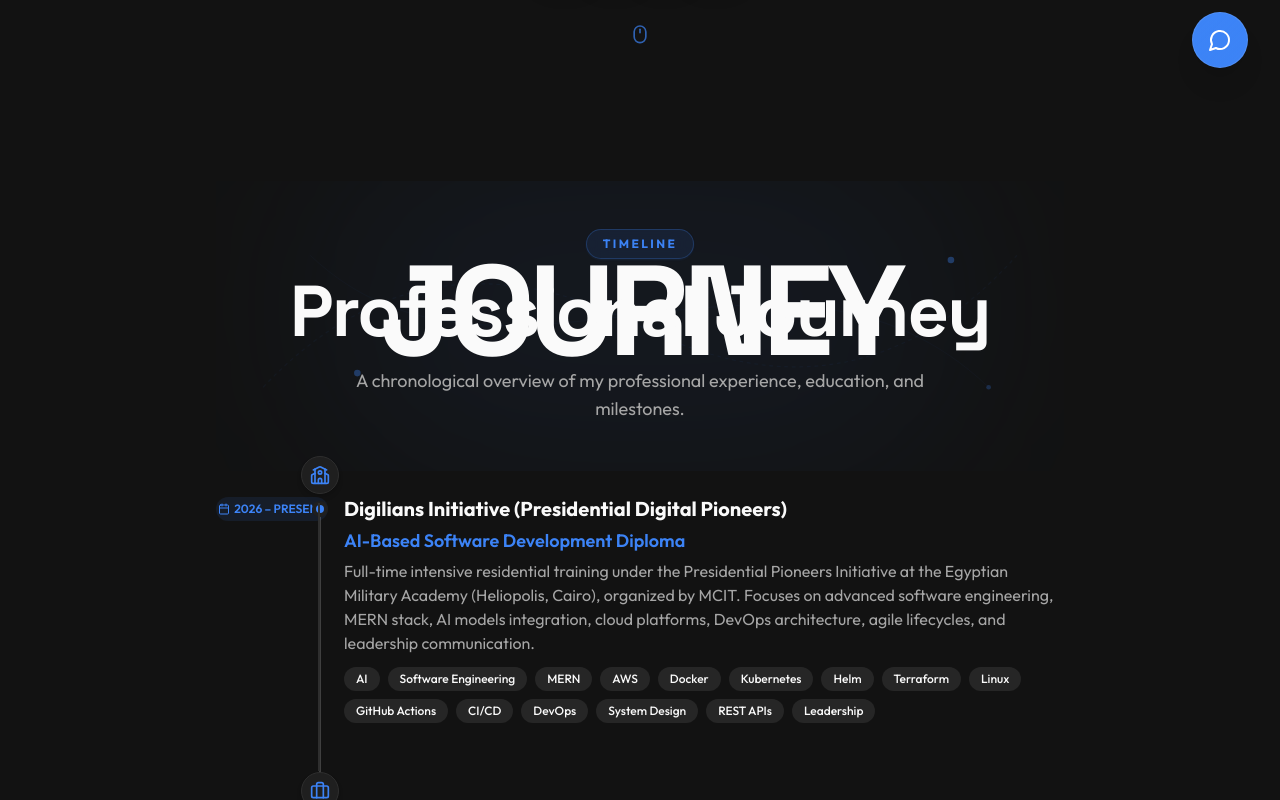
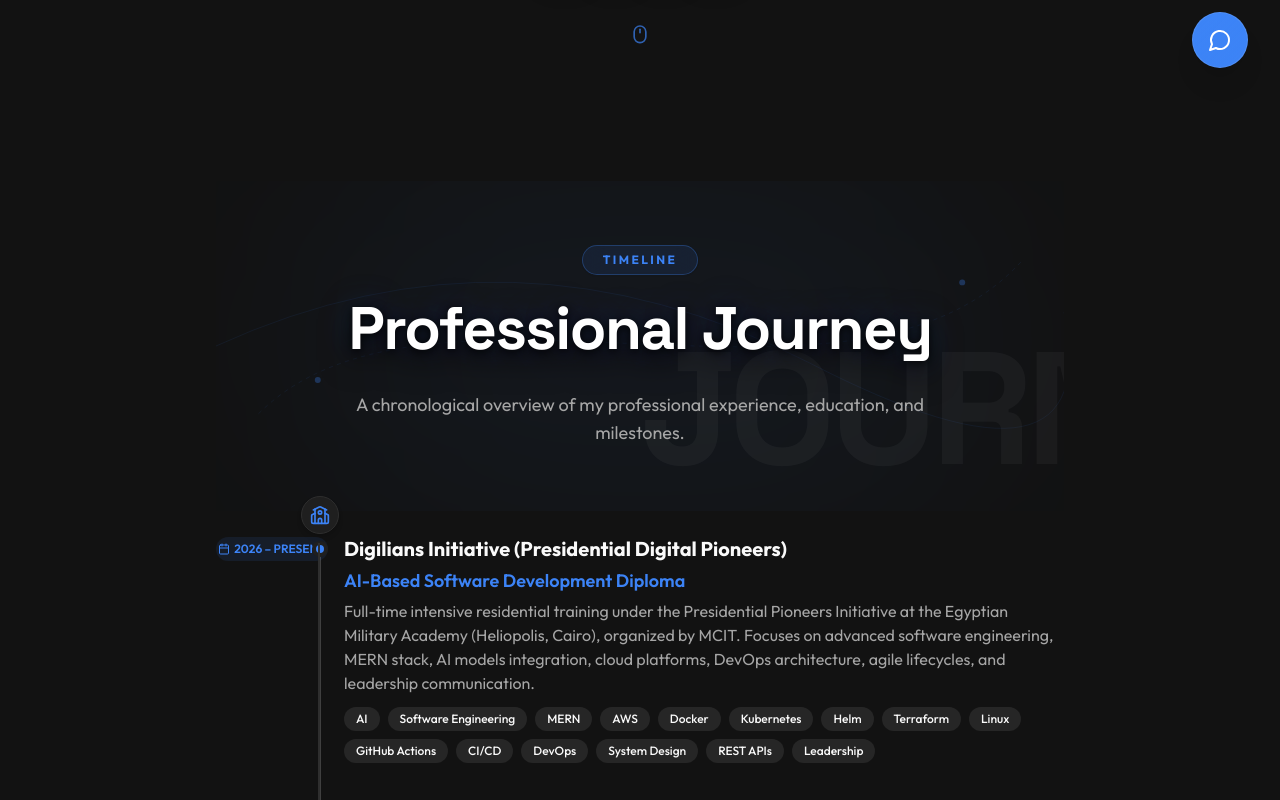
Before and after one commit to rabea-shaban/Rabeaa-shaban, a Next.js app: page / in a window 1280 px wide. Shown: the part 700-1500 px from the top of the page. Built offline with nearby package versions, Linux system fonts and the light colour scheme.

Commit message:
fix: resolve 3D watermark typography collision and enhance floating text depth

```diff
--- a/src/app/globals.css
+++ b/src/app/globals.css
@@ -448,3 +448,37 @@ button.bg-primary:hover, a.bg-primary:hover {
   mask-composite: exclude;
   pointer-events: none;
 }
+
+/* ==========================================================================
+   3D Layered Section Heading Typography
+   ========================================================================== */
+
+.floating-heading-text {
+  color: #0f172a;
+  text-shadow:
+    0 2px 4px rgba(15, 23, 42, 0.05),
+    0 10px 24px rgba(99, 102, 241, 0.12),
+    0 20px 40px rgba(15, 23, 42, 0.08);
+}
+
+.dark .floating-heading-text,
+[data-theme="dark"] .floating-heading-text {
+  color: #ffffff;
+  text-shadow:
+    0 2px 10px rgba(0, 0, 0, 0.9),
+    0 12px 30px rgba(0, 0, 0, 0.75),
+    0 0 35px hsla(var(--primary) / 0.25);
+}
+
+.watermark-backdrop-text {
+  color: hsla(var(--primary) / 0.08);
+  user-select: none;
+  pointer-events: none;
+  letter-spacing: -0.04em;
+  transform: translateZ(0);
+}
+
+.dark .watermark-backdrop-text,
+[data-theme="dark"] .watermark-backdrop-text {
+  color: rgba(255, 255, 255, 0.04);
+}
--- a/src/components/ui/SectionHeading.tsx
+++ b/src/components/ui/SectionHeading.tsx
@@ -31,81 +31,78 @@ export const SectionHeading: React.FC<SectionHeadingProps> = ({
   }[align];
 
   const sizeClasses = {
-    normal: 'text-3xl sm:text-5xl md:text-6xl lg:text-7xl',
-    large: 'text-4xl sm:text-6xl md:text-7xl lg:text-8xl',
-    xl: 'text-5xl sm:text-7xl md:text-8xl lg:text-9xl',
+    normal: 'text-3xl sm:text-5xl md:text-6xl font-black',
+    large: 'text-4xl sm:text-6xl md:text-7xl lg:text-8xl font-black',
+    xl: 'text-5xl sm:text-7xl md:text-8xl lg:text-9xl font-black',
   }[size];
 
   const watermarkSizeClasses = {
-    normal: 'text-5xl sm:text-7xl md:text-8xl lg:text-9xl',
-    large: 'text-6xl sm:text-8xl md:text-9xl lg:text-[10.5rem]',
-    xl: 'text-7xl sm:text-9xl md:text-[11rem] lg:text-[13rem]',
+    normal: 'text-6xl sm:text-8xl md:text-9xl lg:text-[10rem]',
+    large: 'text-7xl sm:text-9xl md:text-[11rem] lg:text-[14rem]',
+    xl: 'text-8xl sm:text-[10rem] md:text-[13rem] lg:text-[16rem]',
   }[size];
 
   return (
-    <div className={`relative w-full overflow-hidden py-8 sm:py-12 flex flex-col ${alignClasses} ${className}`}>
-      {/* Subtle Background Decorative Lines & Radial Glow */}
-      <div className="absolute inset-0 pointer-events-none select-none flex items-center justify-center opacity-60">
-        <div className="absolute w-[450px] sm:w-[650px] h-[250px] sm:h-[350px] rounded-full bg-primary/10 blur-[100px] -top-12 pointer-events-none" />
+    <div className={`relative w-full overflow-hidden py-10 sm:py-16 flex flex-col ${alignClasses} ${className}`}>
+      {/* 1. Ambient Background Glow & Minimalist Vector Curves */}
+      <div className="absolute inset-0 pointer-events-none select-none flex items-center justify-center overflow-hidden">
+        {/* Soft Radial Center Glow */}
+        <div className="absolute w-[500px] sm:w-[700px] h-[300px] sm:h-[400px] rounded-full bg-primary/10 dark:bg-primary/5 blur-[120px] -top-10 pointer-events-none" />
 
-        {/* Curved decorative lines with nodes (matching design mockup) */}
+        {/* Minimal Curved Graphic Lines matching reference image */}
         <svg
-          className="absolute w-full max-w-4xl h-48 sm:h-64 text-primary/20 overflow-visible pointer-events-none"
-          viewBox="0 0 900 250"
+          className="absolute w-full max-w-5xl h-48 sm:h-64 text-primary/30 overflow-visible pointer-events-none opacity-50 dark:opacity-30"
+          viewBox="0 0 1000 280"
           fill="none"
           xmlns="http://www.w3.org/2000/svg"
         >
+          {/* Top curve */}
           <path
-            d="M50,190 Q220,10 450,125 T850,50"
-            stroke="currentColor"
-            strokeWidth="1.2"
-            strokeDasharray="4 4"
-            className="opacity-40"
-          />
-          <path
-            d="M100,50 C300,240 600,-20 820,190"
+            d="M50,220 C250,20 750,260 950,40"
             stroke="currentColor"
             strokeWidth="1"
-            className="opacity-30"
+            strokeDasharray="5 5"
           />
-          <circle cx="150" cy="175" r="3.5" className="fill-primary/60" />
-          <circle cx="780" cy="55" r="3.5" className="fill-primary/60" />
-          <circle cx="820" cy="190" r="2.5" className="fill-primary/40" />
+          {/* Bottom subtle wave */}
+          <path
+            d="M0,140 Q350,-20 700,160 T1000,100"
+            stroke="currentColor"
+            strokeWidth="1"
+          />
+          {/* Decorative nodes */}
+          <circle cx="120" cy="180" r="3.5" className="fill-primary" />
+          <circle cx="880" cy="65" r="3.5" className="fill-primary" />
         </svg>
       </div>
 
-      {/* 1. Small Uppercase Pill Badge */}
+      {/* 2. Top Pill Badge (e.g. INTRODUCTION) */}
       {badge && (
         <motion.div
-          initial={{ opacity: 0, y: -15 }}
+          initial={{ opacity: 0, y: -12 }}
           whileInView={{ opacity: 1, y: 0 }}
           viewport={{ once: true }}
-          transition={{ duration: 0.45, ease: 'easeOut' }}
+          transition={{ duration: 0.4, ease: 'easeOut' }}
           className="relative z-20 mb-3 sm:mb-4"
         >
-          <div className="inline-flex items-center px-4 py-1.5 rounded-full text-[11px] sm:text-xs font-bold tracking-[0.2em] uppercase text-primary border border-primary/25 bg-primary/10 backdrop-blur-md shadow-sm shadow-primary/10">
+          <div className="inline-flex items-center px-4 sm:px-5 py-1.5 rounded-full text-[11px] sm:text-xs font-bold tracking-[0.2em] uppercase text-primary border border-primary/30 bg-primary/10 backdrop-blur-md shadow-sm">
             {badge}
           </div>
         </motion.div>
       )}
 
-      {/* 2. Main Title Container with Giant 3D Watermark Text Behind */}
-      <div className="relative w-full flex items-center justify-center px-4">
-        {/* Large Translucent Background Text */}
-        <motion.div
-          initial={{ opacity: 0, scale: 0.94 }}
-          whileInView={{ opacity: 1, scale: 1 }}
-          viewport={{ once: true }}
-          transition={{ duration: 0.7, delay: 0.1, ease: 'easeOut' }}
-          className={`absolute inset-0 flex items-center justify-center font-black font-display tracking-tighter whitespace-nowrap select-none pointer-events-none watermark-backdrop-text ${watermarkSizeClasses}`}
+      {/* 3. Main Stage: Giant Watermark in Back + Crisp Floating Heading in Front */}
+      <div className="relative w-full flex items-center justify-center px-4 py-2">
+        {/* Giant Ambient Watermark Backdrop */}
+        <span
+          className={`absolute top-1/2 left-1/2 -translate-x-1/2 -translate-y-1/2 font-black font-display leading-none whitespace-nowrap select-none pointer-events-none watermark-backdrop-text ${watermarkSizeClasses}`}
           aria-hidden="true"
         >
           {bgText}
-        </motion.div>
+        </span>
 
-        {/* Sharp Floating Foreground Heading */}
+        {/* Sharp High-Contrast Foreground Heading */}
         <motion.h2
-          initial={{ opacity: 0, y: 20 }}
+          initial={{ opacity: 0, y: 18 }}
           whileInView={{ opacity: 1, y: 0 }}
           viewport={{ once: true }}
           transition={{ duration: 0.5, delay: 0.05, ease: 'easeOut' }}
@@ -115,14 +112,14 @@ export const SectionHeading: React.FC<SectionHeadingProps> = ({
         </motion.h2>
       </div>
 
-      {/* 3. Optional Subtitle */}
+      {/* 4. Subtitle */}
       {subtitle && (
         <motion.p
           initial={{ opacity: 0, y: 15 }}
           whileInView={{ opacity: 1, y: 0 }}
           viewport={{ once: true }}
-          transition={{ duration: 0.5, delay: 0.2 }}
-          className="relative z-10 mt-5 text-sm sm:text-base md:text-lg text-muted-foreground max-w-2xl mx-auto leading-relaxed px-4 text-center"
+          transition={{ duration: 0.5, delay: 0.15 }}
+          className="relative z-10 mt-5 sm:mt-6 text-sm sm:text-base md:text-lg text-muted-foreground max-w-2xl mx-auto leading-relaxed px-4 text-center"
         >
           {subtitle}
         </motion.p>
```
